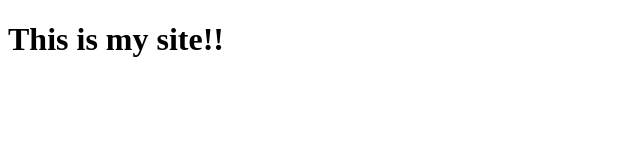
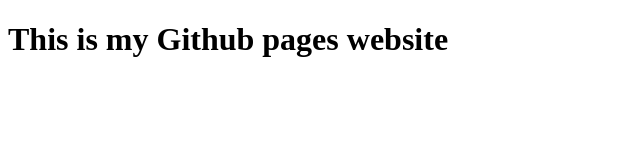
Before and after one commit to Arthurwinforme/Arthurwinforme.github.io, a plain HTML site: page index.html in a window 1280 px wide. Shown: the whole page, without its empty margins (0-640 px from the left). Drawn offline with Linux system fonts and the light colour scheme.

Commit message:
First commit

```diff
--- a/index.html
+++ b/index.html
@@ -6,6 +6,6 @@
     <title>My Site</title>
 </head>
 <body>
-    <h1>This is my site!!</h1>
+    <h1>This is my Github pages website </h1>
 </body>
 </html>
```
